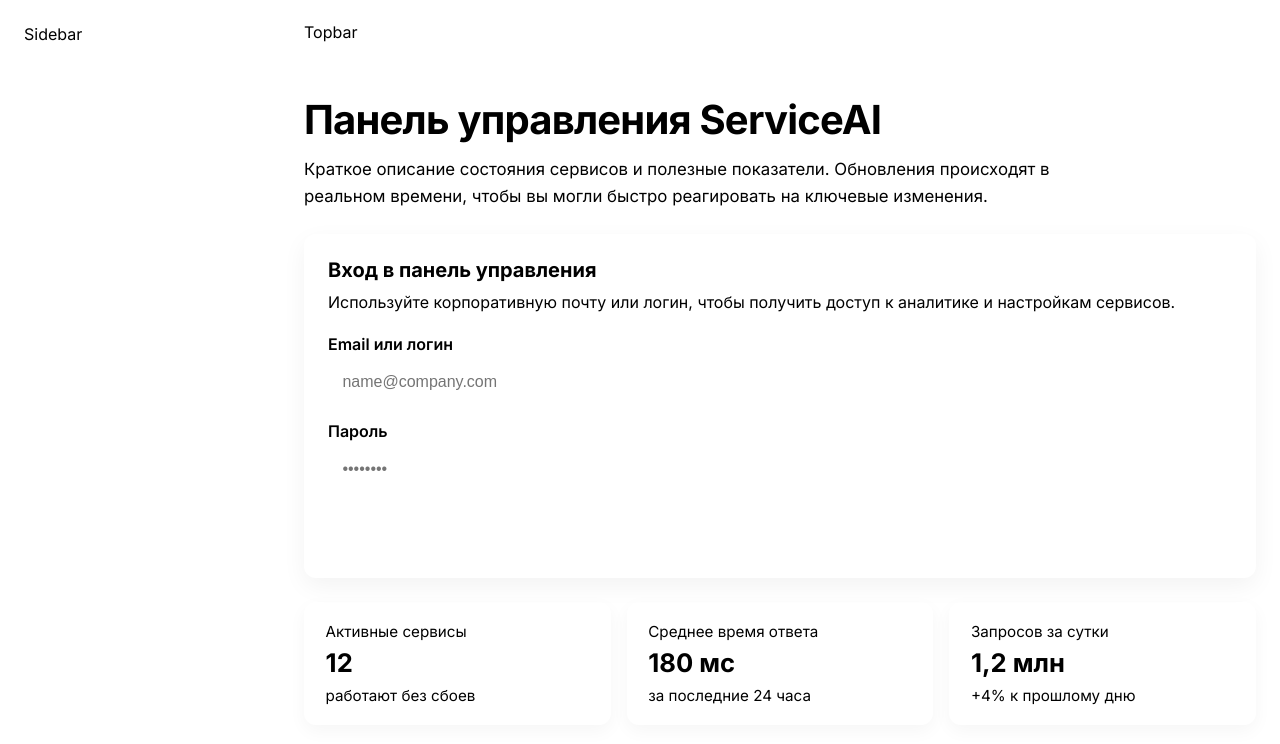
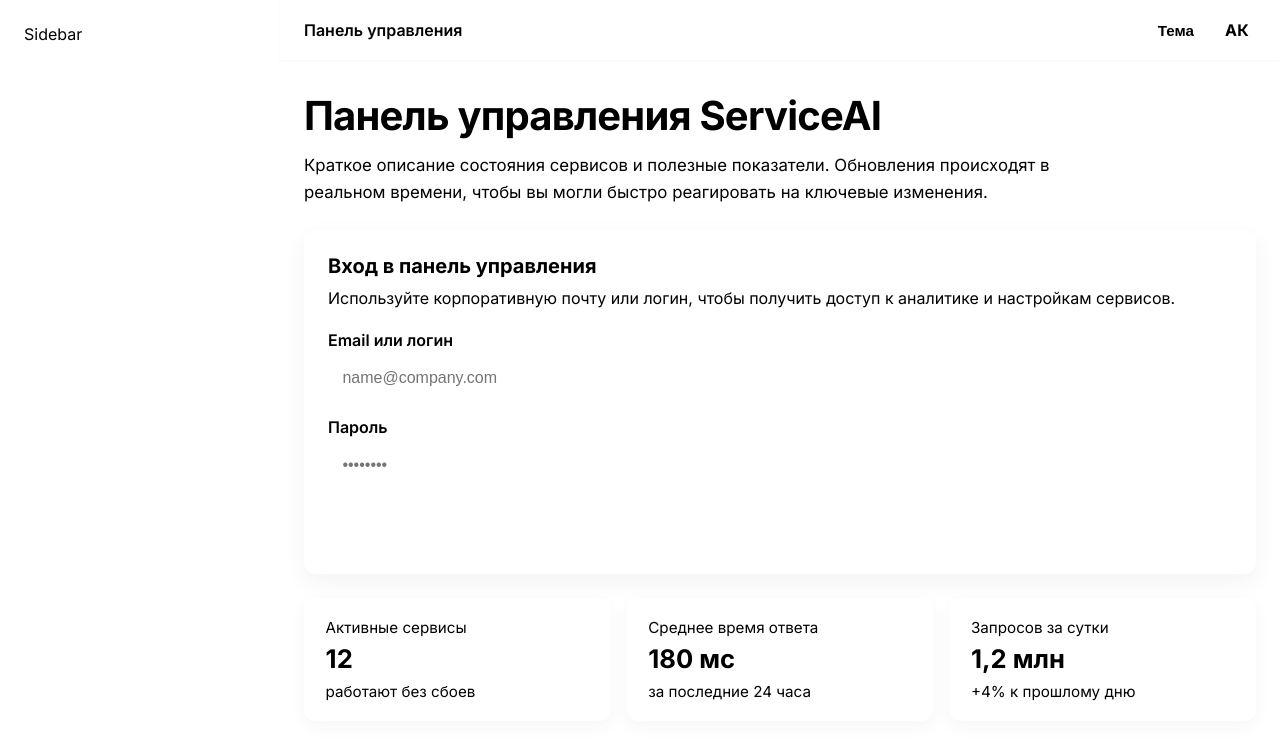
Before and after one commit to Alvit1988-Alex/ServiceAi, a Next.js app in the folder frontend/: page / in a window 1280 px wide. Shown: the top 744 px of the page. Built offline with nearby package versions, Linux system fonts and the light colour scheme.

Commit message:
Add styled topbar layout component

```diff
--- /dev/null
+++ b/frontend/app/components/layout/Topbar.module.css
@@ -0,0 +1,56 @@
+.topbar {
+  height: 60px;
+  display: flex;
+  align-items: center;
+  justify-content: space-between;
+  padding: 0 1.5rem;
+  background-color: var(--color-bg-soft);
+  border-bottom: 1px solid var(--color-border);
+  box-shadow: 0 1px 3px rgba(0, 0, 0, 0.04);
+}
+
+.title {
+  font-size: 1rem;
+  font-weight: 600;
+  color: var(--color-text);
+}
+
+.actions {
+  display: flex;
+  align-items: center;
+  gap: 0.75rem;
+}
+
+.themeToggle {
+  height: 38px;
+  padding: 0 0.75rem;
+  display: inline-flex;
+  align-items: center;
+  justify-content: center;
+  border: 1px solid var(--color-border);
+  border-radius: 10px;
+  background-color: var(--color-bg);
+  color: var(--color-text-muted);
+  font-size: 0.95rem;
+  font-weight: 600;
+  cursor: pointer;
+}
+
+.themeToggle:hover {
+  background-color: var(--color-bg);
+  border-color: color-mix(in srgb, var(--color-border) 70%, var(--color-text) 30%);
+}
+
+.avatar {
+  height: 38px;
+  width: 38px;
+  display: inline-flex;
+  align-items: center;
+  justify-content: center;
+  border-radius: 999px;
+  border: 1px solid var(--color-border);
+  background-color: var(--color-bg);
+  color: var(--color-text);
+  font-weight: 700;
+  letter-spacing: 0.02em;
+}
--- /dev/null
+++ b/frontend/app/components/layout/Topbar.tsx
@@ -0,0 +1,18 @@
+import React from "react";
+import styles from "./Topbar.module.css";
+
+const Topbar: React.FC = () => {
+  return (
+    <header className={styles.topbar}>
+      <div className={styles.title}>Панель управления</div>
+      <div className={styles.actions}>
+        <button type="button" className={styles.themeToggle}>
+          Тема
+        </button>
+        <div className={styles.avatar}>АК</div>
+      </div>
+    </header>
+  );
+};
+
+export default Topbar;
--- a/frontend/app/globals.css
+++ b/frontend/app/globals.css
@@ -81,15 +81,6 @@ body {
   max-width: 100%;
 }
 
-.topbar {
-  height: 64px;
-  display: flex;
-  align-items: center;
-  padding: 0 1.5rem;
-  background-color: var(--color-bg);
-  border-bottom: 1px solid var(--color-border);
-}
-
 .main-content {
   flex: 1;
   padding: 1.5rem;
--- a/frontend/app/layout.tsx
+++ b/frontend/app/layout.tsx
@@ -2,6 +2,7 @@ import type { Metadata } from "next";
 import React from "react";
 import { Inter } from "next/font/google";
 import "./globals.css";
+import Topbar from "./components/layout/Topbar";
 
 const inter = Inter({ subsets: ["latin"] });
 
@@ -21,7 +22,7 @@ export default function RootLayout({
         <div className="app-layout">
           <aside className="sidebar">Sidebar</aside>
           <div className="content">
-            <header className="topbar">Topbar</header>
+            <Topbar />
             <main className="main-content">{children}</main>
           </div>
         </div>
```
